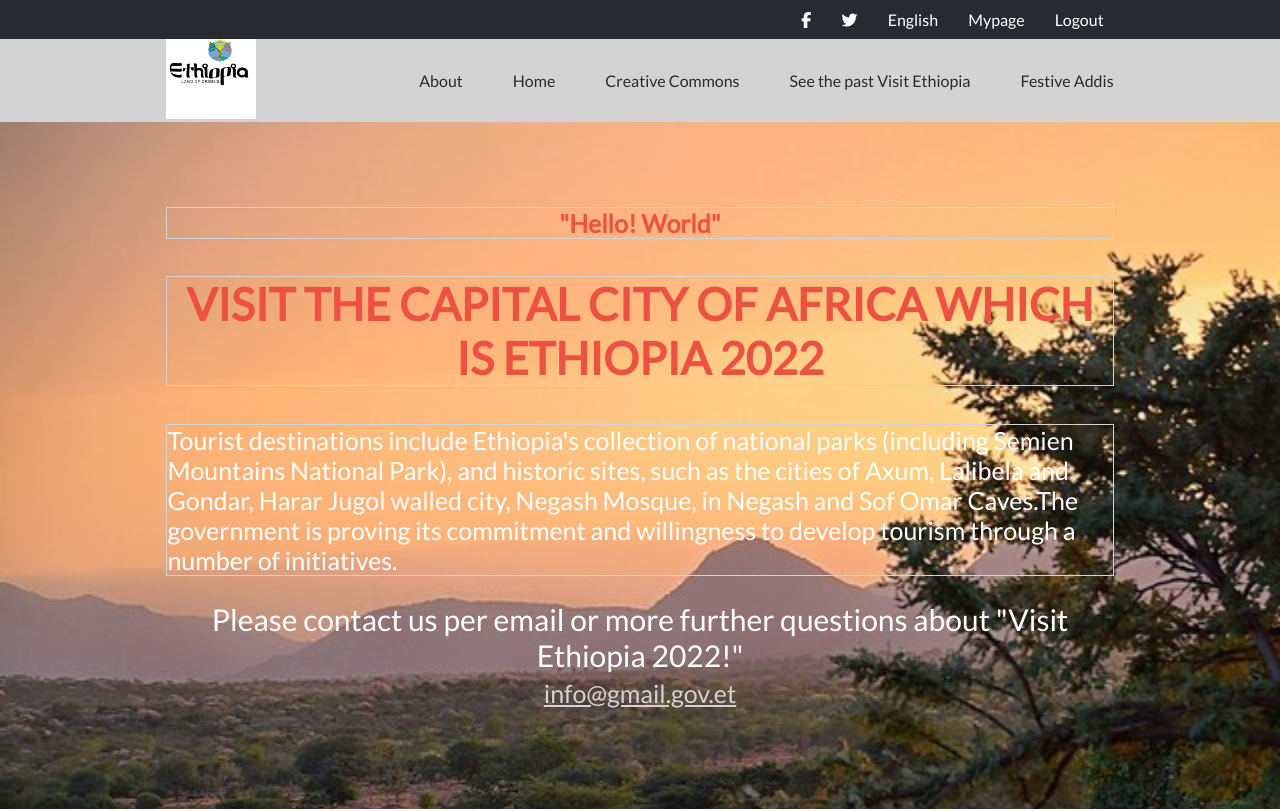
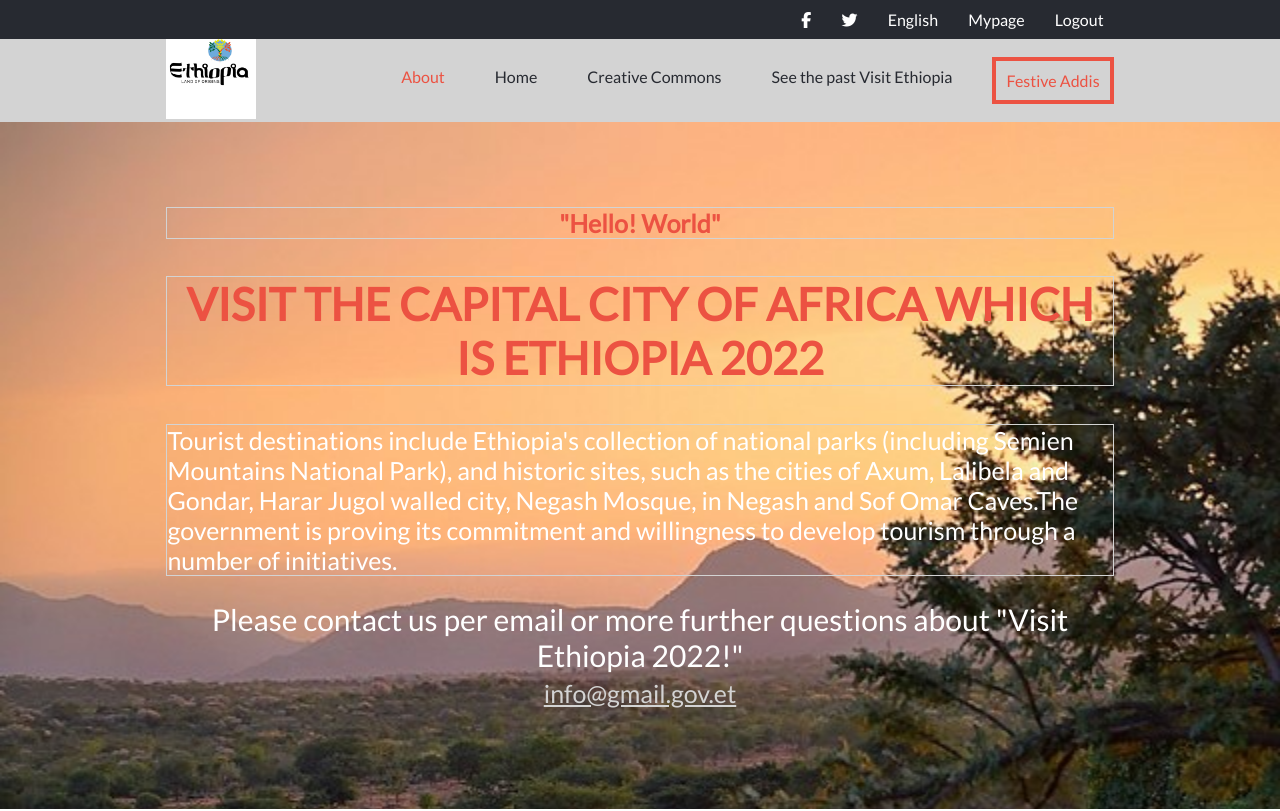
Before and after one commit to The-Normal-One1/Visit-Ethiopia, a website: page about.html in a window 1280 px wide. Shown: the top 811 px of the page. Drawn offline with Linux system fonts and the light colour scheme.

Commit message:
Change the colors of the nav-links for the desktop version

```diff
--- a/about.css
+++ b/about.css
@@ -48,12 +48,22 @@
 
   .navi-menu {
     display: flex;
-    gap: 50px;
+    gap: 30px;
   }
 
   .navi-link {
     text-decoration: none;
     color: #272a31;
+    padding: 10px;
+  }
+
+  .about,
+  .festive {
+    color: #ec5242;
+  }
+
+  .festive {
+    border: 4px solid #ec5242;
   }
 
   .main-desk {
--- a/about.html
+++ b/about.html
@@ -55,11 +55,11 @@
           <span class="bar"></span>
         </div>
         <section class="navi-menu">
-          <a class="navi-link" href="#about">About</a>
+          <a class="navi-link about" href="#about">About</a>
           <a class="navi-link" href="index.html">Home</a>
           <a class="navi-link" href="#compitition">Creative Commons</a>
           <a class="navi-link" href="#visit">See the past Visit Ethiopia</a>
-          <a class="navi-link" href="#footer">Festive Addis</a>
+          <a class="navi-link festive" href="#footer">Festive Addis</a>
         </section>
       </nav>
       <div class="main-desk">
--- a/style.css
+++ b/style.css
@@ -54,6 +54,16 @@
   .navi-link {
     text-decoration: none;
     color: #272a31;
+    padding: 10px;
+  }
+
+  .home,
+  .sponsor {
+    color: #ec5242;
+  }
+
+  .sponsor {
+    border: 4px solid #ec5242;
   }
 
   .main-desk {
```
Also changed, not shown: index.html (+2 -2 lines).
